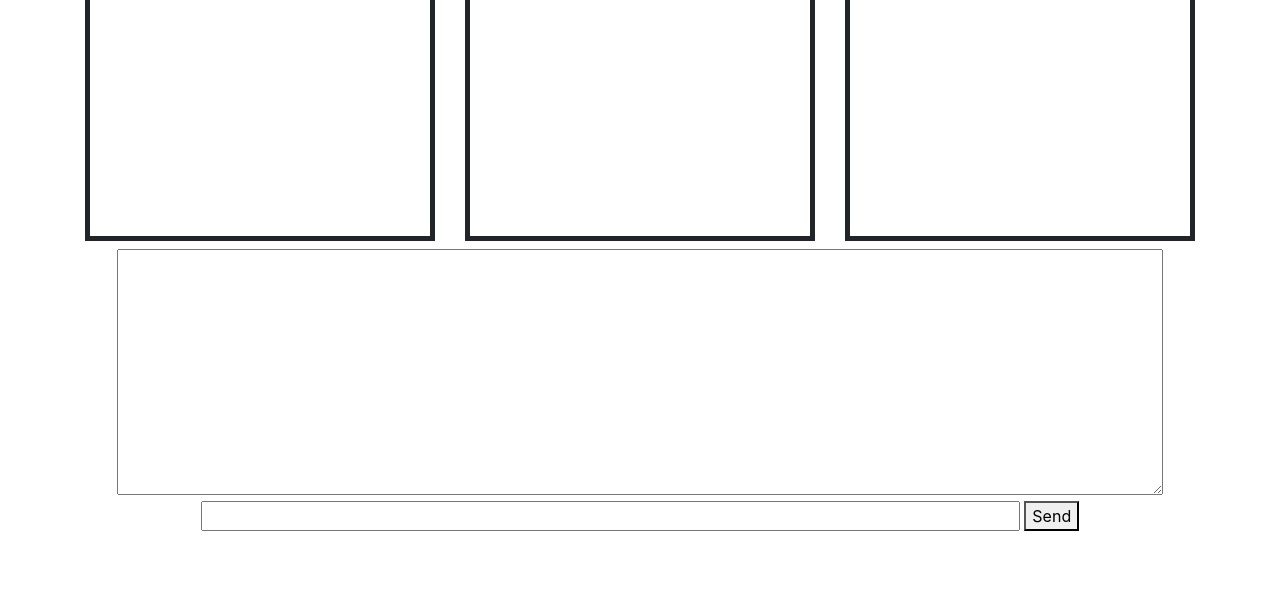
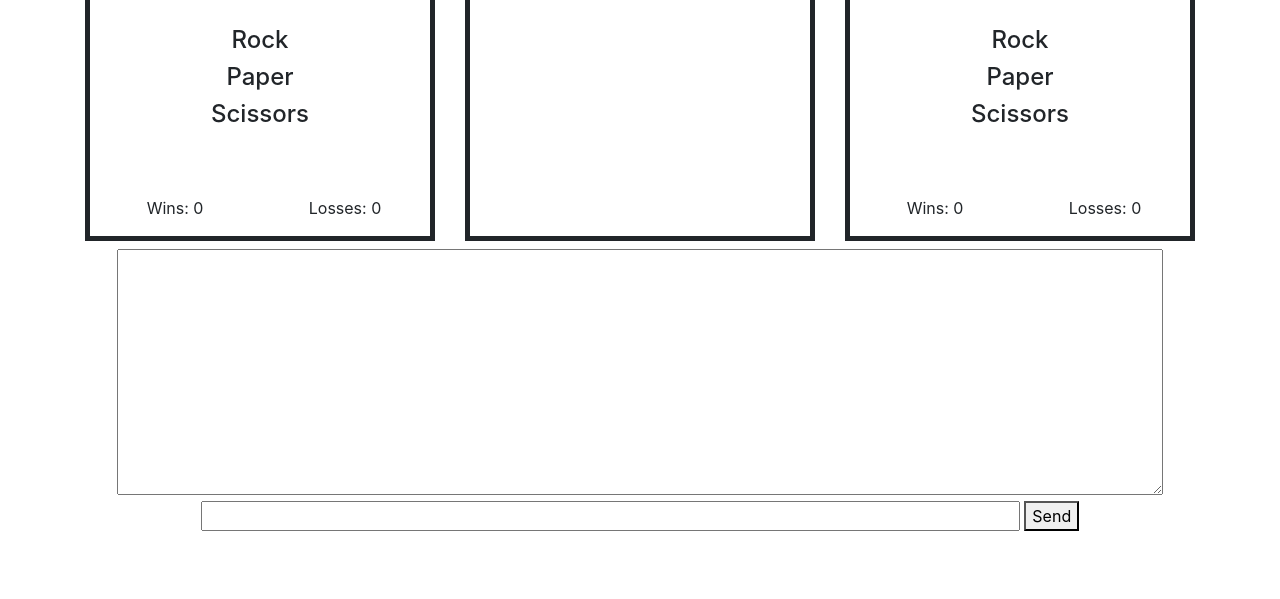
Before and after one commit to jphillips37/RPS-Multiplayer, a plain HTML site: page index.html in a window 1280 px wide. Shown: the part 201-800 px from the top of the page. Drawn offline with nearby package versions, Linux system fonts and the light colour scheme.

Commit message:
finished HTML layout

```diff
--- a/assets/css/sytle.css
+++ b/assets/css/sytle.css
@@ -5,4 +5,14 @@
     height: 300px;
     border-style: solid;
     border-width: 5px;
+    position: relative;
 }
+.wins-losses {
+    position: absolute;
+    bottom: 0;
+    width: 100%;
+    margin: auto;
+}
+.RPS {
+    padding: 10%;
+}
--- a/index.html
+++ b/index.html
@@ -32,7 +32,20 @@
         <div class="row mb-2">
             <div class="col">
                 <div class="rps-box" id="player-1">
-
+                    <h2 id="player-1-name">Waiting for Player 1</h2>
+                    <div class="col RPS">
+                        <h4 id="rock1">Rock</h4>
+                        <h4 id="paper1">Paper</h4>
+                        <h4 id="scissors1">Scissors</h4>
+                    </div>
+                    <div class="row wins-losses">
+                        <div class="col">
+                            <p id="wins1">Wins: 0</p>
+                        </div>
+                        <div class="col">
+                            <p id="losses1">Losses: 0</p>
+                        </div>
+                    </div>
                 </div>
             </div>
             <div class="col">
@@ -42,7 +55,20 @@
             </div>
             <div class="col">
                 <div class="rps-box" id="player-2">
-
+                    <h2 class="player-2-name">Waiting for Player 2</h2>
+                    <div class="col RPS">
+                            <h4 id="rock2">Rock</h4>
+                            <h4 id="paper2">Paper</h4>
+                            <h4 id="scissors2">Scissors</h4>
+                    </div>
+                    <div class="row wins-losses">
+                        <div class="col">
+                            <p id="wins2">Wins: 0</p>
+                        </div>
+                        <div class="col">
+                            <p id="losses2">Losses: 0</p>
+                        </div>
+                    </div>
                 </div>
             </div>
         </div>
```
